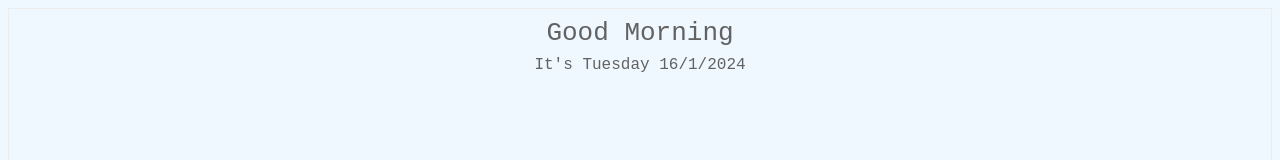
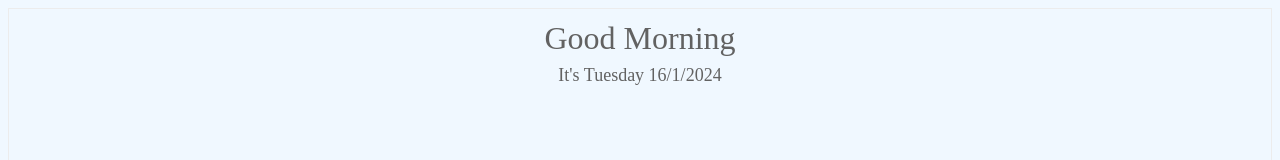
Before and after one commit to Kseniya/notionWidgets, a plain HTML site: page greetings.html in a window 1280 px wide. Shown: the top 160 px of the page. Drawn offline with Linux system fonts and the light colour scheme.

Commit message:
Update greetings.html

```diff
--- a/greetings.html
+++ b/greetings.html
@@ -3,7 +3,7 @@
     <title>Greeting Message</title>
     <style>
 #lbl {
-    font-family: monospace;
+    font-family: Didact Gothic;
     font-size: xx-large;
     color: #626262;
     padding: 5px;
```
